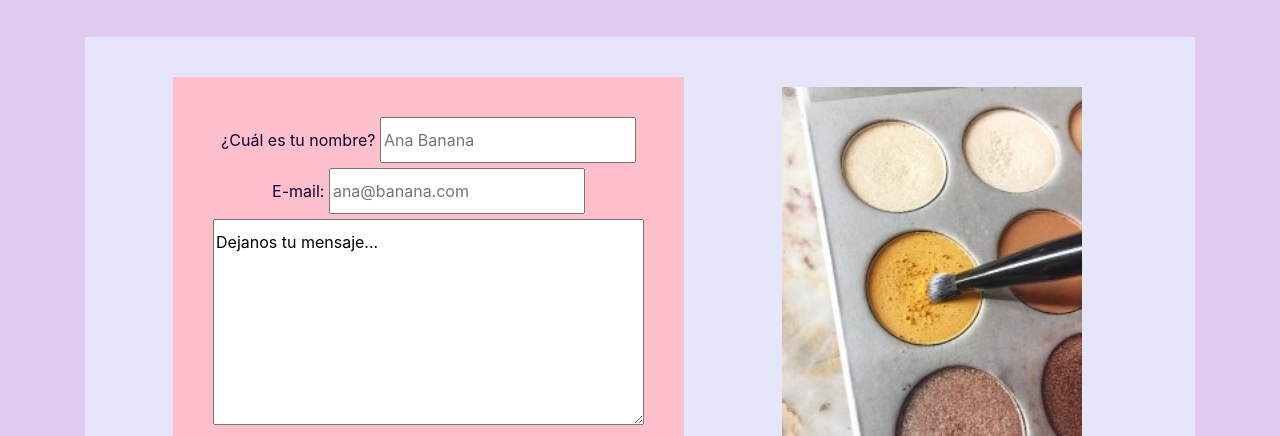
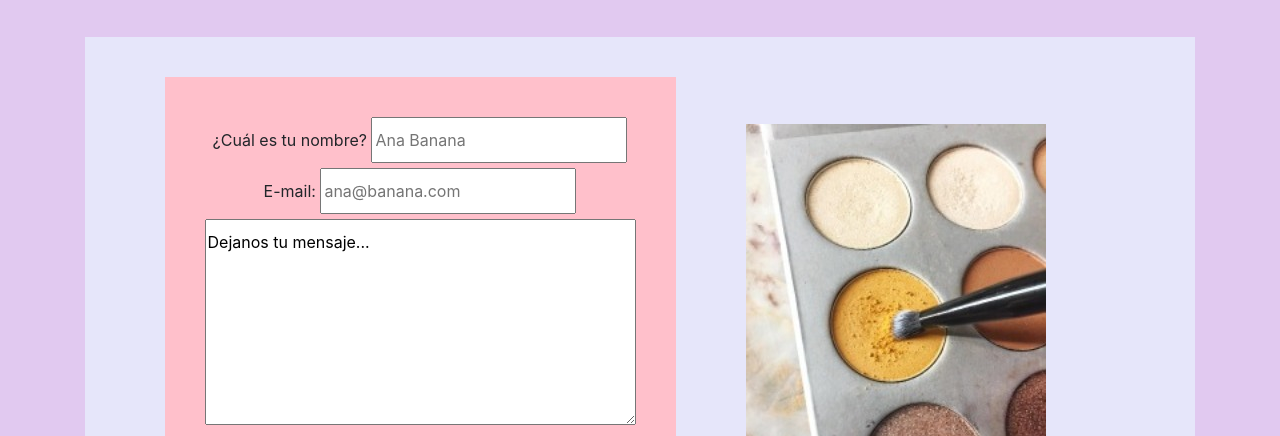
Before and after one commit to micamga/proyectoCoder, a website: page contacto.html in a window 1280 px wide. Shown: the part 325-761 px from the top of the page. Drawn offline with nearby package versions, Linux system fonts and the light colour scheme.

Commit message:
cambios en contacto

```diff
--- a/contacto.html
+++ b/contacto.html
@@ -68,10 +68,10 @@
 			<h1 class="titulos__micaScott">Mica Scott</h1>
 		 		<h2 class="titulos__secciones">Contacto</h2>
 		</section>
-		<section class="contactoFondo container">
-			<ul class="contacto container">
-				<li><div class="container">
-				<form>
+		<section class="contacto container">
+
+				<div class="fondoFormulario">
+					<form>
 				<div>
 					<label for="nombre">¿Cuál es tu nombre?</label>
 					<input type="text" name="nombre" placeholder="Ana Banana">
@@ -85,12 +85,10 @@
             		<button type="button" class="btn btn-secondary">Enviar</button>
             	</div>
 				</form>
+
 				</div>
-				</li>
-				<li>
-					<img src="imagenes/m.jpg" alt="pigments">
-				</li>
-			</ul>
+					<div><img class="imgContacto" src="imagenes/m.jpg" alt="pigments"></div>
+
 
 		</section>
 	</main>
--- a/scss/_contacto.scss
+++ b/scss/_contacto.scss
@@ -1,26 +1,31 @@
-form {
+
+#enviarFormulario {
+	margin-bottom: 25px;
+}
+
+
+ .contacto {
+	display: flex;
+	flex-direction: row;
+	flex-wrap: wrap;
+	justify-content: center;
+	align-items:center;
+	background-color: lavender;
+
+	.fondoFormulario {
+	form {
 	background-color: $colorPinky;
 	line-height:2.5;
 	text-align: center;
 	padding: 40px 40px 40px 40px;
 	margin: 40px 0px 40px 0px;
 }
-#enviarFormulario {
-	margin-bottom: 25px;
 }
-
-.contactoFondo {
-	background-color: lavender;
-}
-.contacto {
-	display: flex;
-	flex-direction: row;
-	flex-wrap: wrap;
-	justify-content: space-evenly;
-	align-content:center;
- 	img {
+ 	.imgContacto {
+ 		margin: auto 30px;
+ 		/*align-self: center;
 		padding: 40px 40px 40px 40px;
-		margin: 50px 0px 40px 0px;
+		margin: 50px 0px 40px 0px;*/
 		animation: fadeInRight 1s;
 	}
 }
--- a/scss/_jquery-tablet.scss
+++ b/scss/_jquery-tablet.scss
@@ -39,7 +39,7 @@
 	}
  }
 }
-.container {
+/*.container {
   position: relative;
  }
 
@@ -77,4 +77,4 @@
   background-color: $colorPinky;
   color: $colorPuple;
   font-size: 130%;
- }
+ }*/
```
Also changed, not shown: css/main.css.
